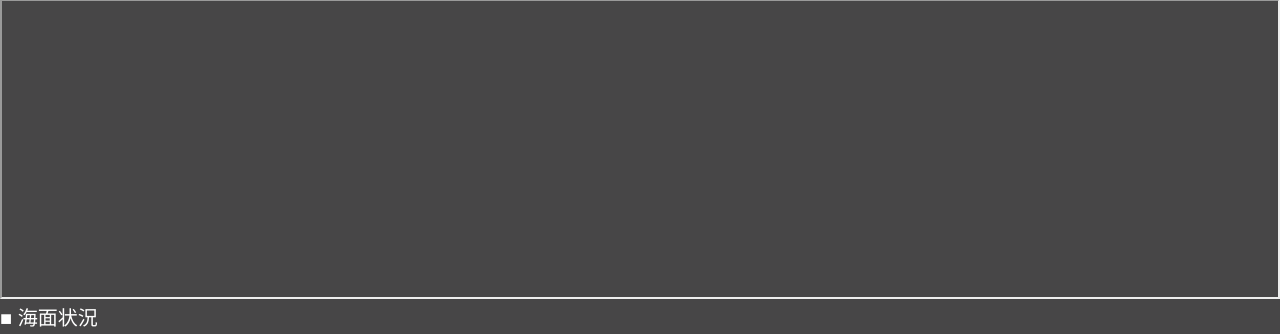
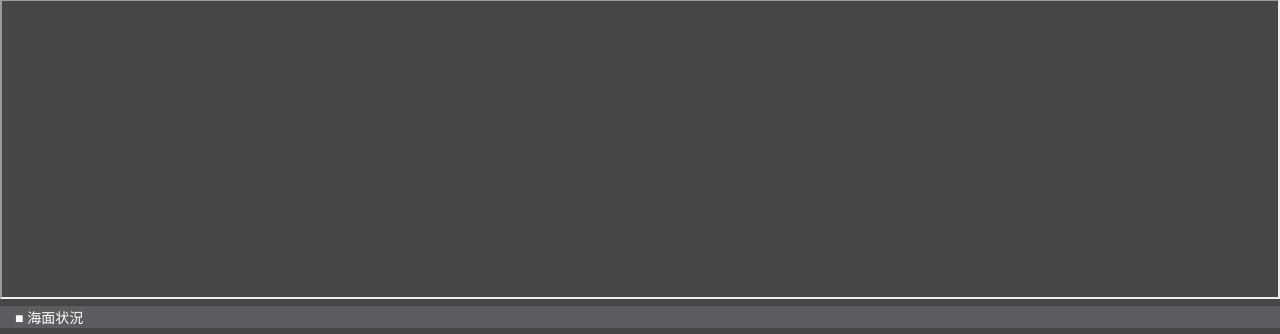
Before and after one commit to KeioSailingDev/web_yacht_note, a Flask app: template templates/outline_detail.html in a window 1280 px wide. Shown: the part 88-422 px from the top of the page. Run offline with Flask 2, Linux system fonts and the light colour scheme; the template is opened without the code that fills it, so the values that code supplies are empty; some libraries are stand-ins or nearby versions.

Commit message:
fi h5を修正

```diff
--- a/templates/outline_detail.html
+++ b/templates/outline_detail.html
@@ -14,7 +14,7 @@
 {% endif %}
 
 <div class="h5-title-div">
-  <h5 class="h5title">■ 海面状況</h5>
+  <h5 class="sub-title">■ 海面状況</h5>
 </div>
   <table class="text-center">
     <tr>
```
